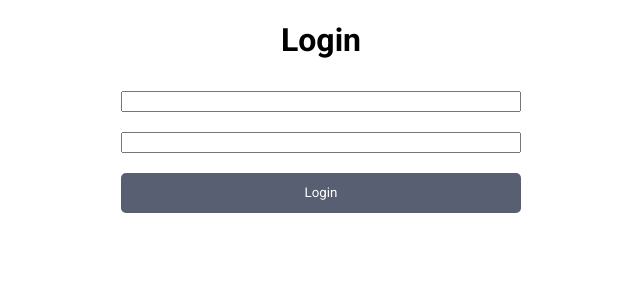
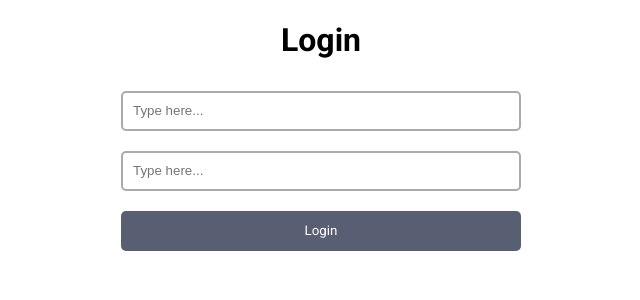
Before and after one commit to hwalk1/Chat-App, a React (Create React App) app: page /login in a window 1280 px wide. Shown: the top 300 px of the page, without its empty margins (319-959 px from the left). Built offline with nearby package versions, Linux system fonts and the light colour scheme; no server answers.

Commit message:
style: input styles

```diff
--- a/src/components/TextInput.tsx
+++ b/src/components/TextInput.tsx
@@ -1,6 +1,7 @@
 import React, { Dispatch, SetStateAction } from 'react';
 import { get } from 'lodash';
 import clsx from 'clsx';
+import './textInput.scss';
 
 // an input to handle two types if strings
 // one is email
@@ -11,11 +12,22 @@
   onChange: Dispatch<SetStateAction<string>>;
   value: string;
   customClass?: string;
+  placeHolder?: string;
 }
 
-const TextInput = ({ type, onChange, value, customClass }: ITextInput) => {
+// disabled state
+// isFocus state
+// isActive = has content, but not focused
+
+const TextInput = ({
+  type,
+  onChange,
+  value,
+  customClass,
+  placeHolder = 'Type here...',
+}: ITextInput) => {
   const classNames = () => {
-    return clsx(customClass);
+    return clsx('defaultInput', customClass);
   };
 
   return (
@@ -27,6 +39,7 @@
       }}
       value={value}
       className={classNames()}
+      placeholder={placeHolder}
     />
   );
 };
--- a/src/components/textInput.scss
+++ b/src/components/textInput.scss
@@ -0,0 +1,13 @@
+@import '../styles/colors';
+
+.defaultInput {
+  height: 40px;
+  border-radius: 5px;
+  box-shadow: none;
+  padding: 0 10px;
+  outline: none;
+  border: 2px solid $neutral-color;
+  &:focus {
+    border: 2px solid $secondary-color;
+  }
+}
--- a/src/index.scss
+++ b/src/index.scss
@@ -8,9 +8,15 @@
   -moz-osx-font-smoothing: grayscale;
 }
 
-button { font-family: 'Roboto', sans-serif; }
+button {
+  font-family: 'Roboto', sans-serif;
+}
 
 code {
   font-family: source-code-pro, Menlo, Monaco, Consolas, 'Courier New',
     monospace;
 }
+
+* {
+  box-sizing: border-box;
+}
```
